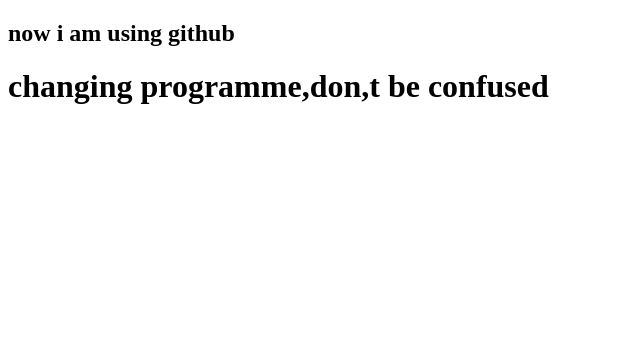
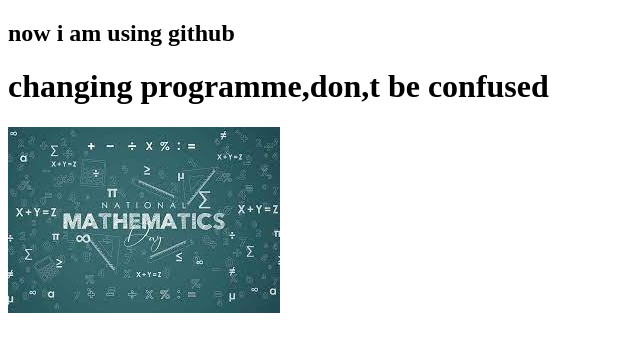
Before and after one commit to mojumdershahadat/my-first-website, a plain HTML site: page index.html in a window 1280 px wide. Shown: the whole page, without its empty margins (0-640 px from the left). Drawn offline with Linux system fonts and the light colour scheme.

Commit message:
changing image

```diff
--- a/index.html
+++ b/index.html
@@ -9,6 +9,6 @@
 <body>
     <h2>now i am using github</h2>
     <h1>changing programme,don,t be confused</h1>
-    <img src="download jpg" alt="">
+    <img src="download.jpg" alt="">
 </body>
 </html>
```
